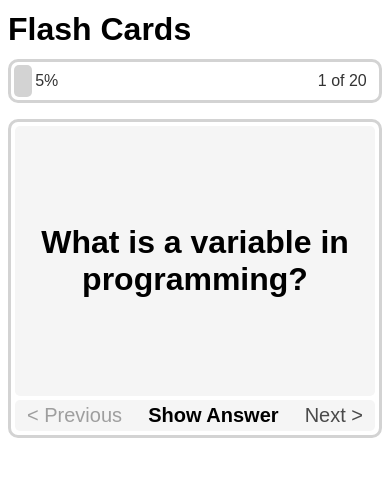
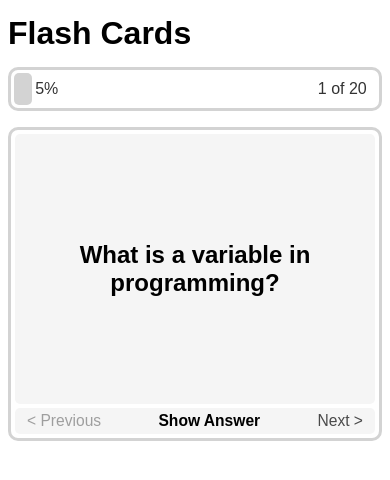
Before and after one commit to MrRyt247/flash-card-app, a SvelteKit app: page / in a window 390 px wide. Shown: the top 480 px of the page. Built offline with nearby package versions, Linux system fonts and the light colour scheme.

Commit message:
:lipstick: adds responsive styling

```diff
--- a/src/routes/+page.svelte
+++ b/src/routes/+page.svelte
@@ -18,14 +18,34 @@
 <div class="container">
 	<Card data={currentQuestion} flipped={isAnsShown} />
 	<div class="buttons">
-		<Button name={'< Previous'} action={() => index--} disable={index === 0} style={'nav'} />
+		<Button
+			name={'< Previous'}
+			action={() => {
+				if (isAnsShown) {
+					isAnsShown = !isAnsShown;        // Hide answer before going back
+					setTimeout(() => index--, 250);  // Delay mid-transition
+				} else index--;
+			}}
+			disable={index === 0}
+			style={'nav'}
+		/>
 		<Button
 			name={isAnsShown ? 'Hide Answer' : 'Show Answer'}
 			action={() => (isAnsShown = !isAnsShown)}
 			disable={null}
 			style={'action'}
 		/>
-		<Button name={'Next >'} action={() => index++} disable={index === total - 1} style={'nav'} />
+		<Button
+			name={'Next >'}
+			action={() => {
+				if (isAnsShown) {
+					isAnsShown = !isAnsShown;
+					setTimeout(() => index++, 250);
+				} else index++;
+			}}
+			disable={index === total - 1}
+			style={'nav'}
+		/>
 	</div>
 </div>
 
@@ -38,10 +58,11 @@
 		padding: 0;
 		font-family: cursive, sans-serif;
 		max-width: 720px;
+        min-width: 320px;
 	}
 
 	h1 {
-		line-height: 1rem;
+		line-height: 1.5rem;
 	}
 
 	.container {
@@ -54,9 +75,8 @@
 		align-items: center;
 		justify-content: center;
 		gap: 0.25rem;
-		aspect-ratio: 4/3;
 		position: relative;
-		perspective: 100vh;
+		perspective: 200vh;
 	}
 
 	.buttons {
--- a/src/routes/components/Button.svelte
+++ b/src/routes/components/Button.svelte
@@ -9,13 +9,13 @@
 <style>
 	button {
 		border: none;
-		padding: .25rem .75rem;
+		padding: 0.25rem 0.75rem;
 		text-align: center;
 		font-size: 1.25rem;
-		/* margin: 4px 2px; */
 		cursor: pointer;
 		border-radius: 5px;
 		font-family: cursive, sans-serif;
+		font-size: clamp(0.75rem, 4vw, 1.35rem);
 		background: transparent;
 	}
 
--- a/src/routes/components/Card.svelte
+++ b/src/routes/components/Card.svelte
@@ -13,14 +13,16 @@
 	.card {
 		border-radius: 20px;
 		position: relative;
-		aspect-ratio: 1 / 1;
+		aspect-ratio: 4 / 3;
 		width: 100%;
-		height: 100%;
+		height: fit-content;
+        max-height: 440px;
 		transform-style: preserve-3d;
-		transition: transform 0.4s ease-in-out;
+		transition: transform 0.5s ease-in-out;
 		padding: 0;
 		user-select: none;
 		cursor: pointer;
+        font-size: clamp(.75rem, 2.4vw, 1.5rem);
 	}
 
 	.card.flipped {
@@ -35,18 +37,20 @@
 		text-align: center;
 		position: absolute;
 		width: 100%;
-		height: inherit;
+		height: 100%;
+        max-height: 440px;
 		top: 0;
 		left: 0;
 		backface-visibility: hidden;
 		border-radius: 5px;
 		background-color: #f5f5f5;
-		padding: 1rem;
+		padding: clamp(1rem, 4vw, 2rem);
 		box-sizing: border-box;
 	}
 
 	.back {
 		transform: rotateY(180deg);
-		font-size: 1.75rem;
+        font-size: clamp(1.25rem, 3.4vw, 1.75rem);
+        text-wrap: pretty;
 	}
 </style>
```
Lines whose indentation alone changed are shown as unchanged.
